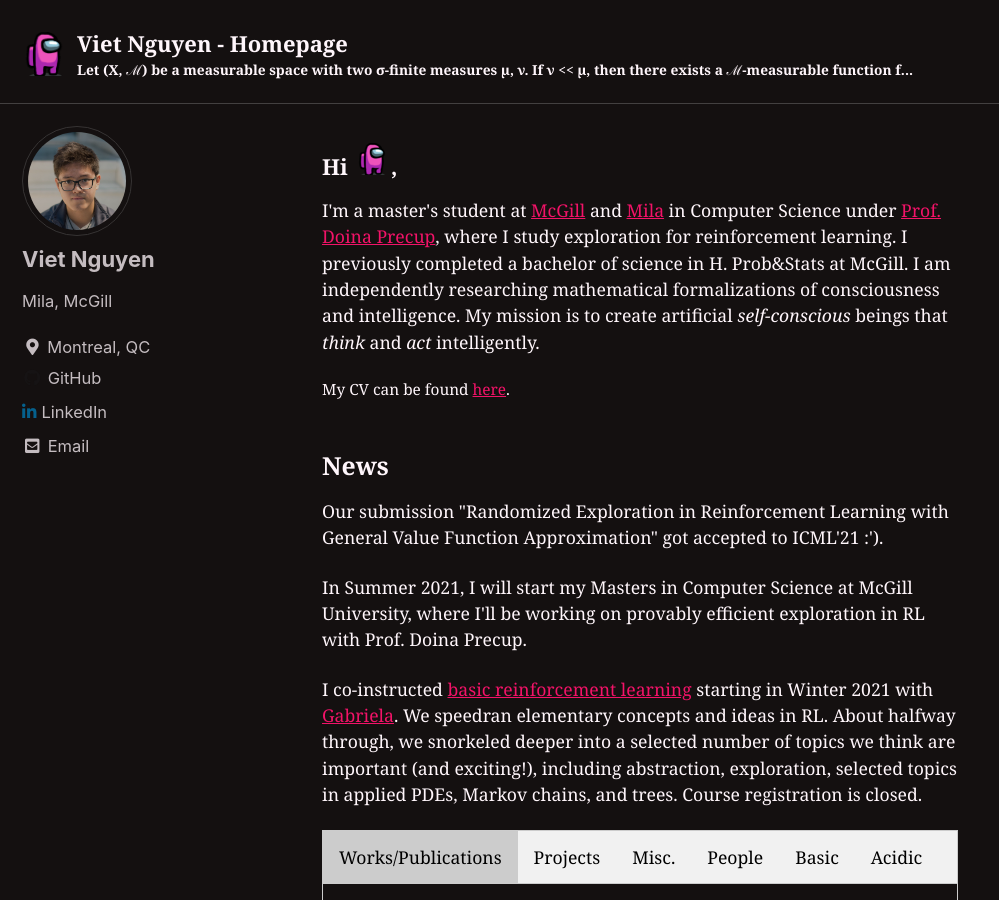
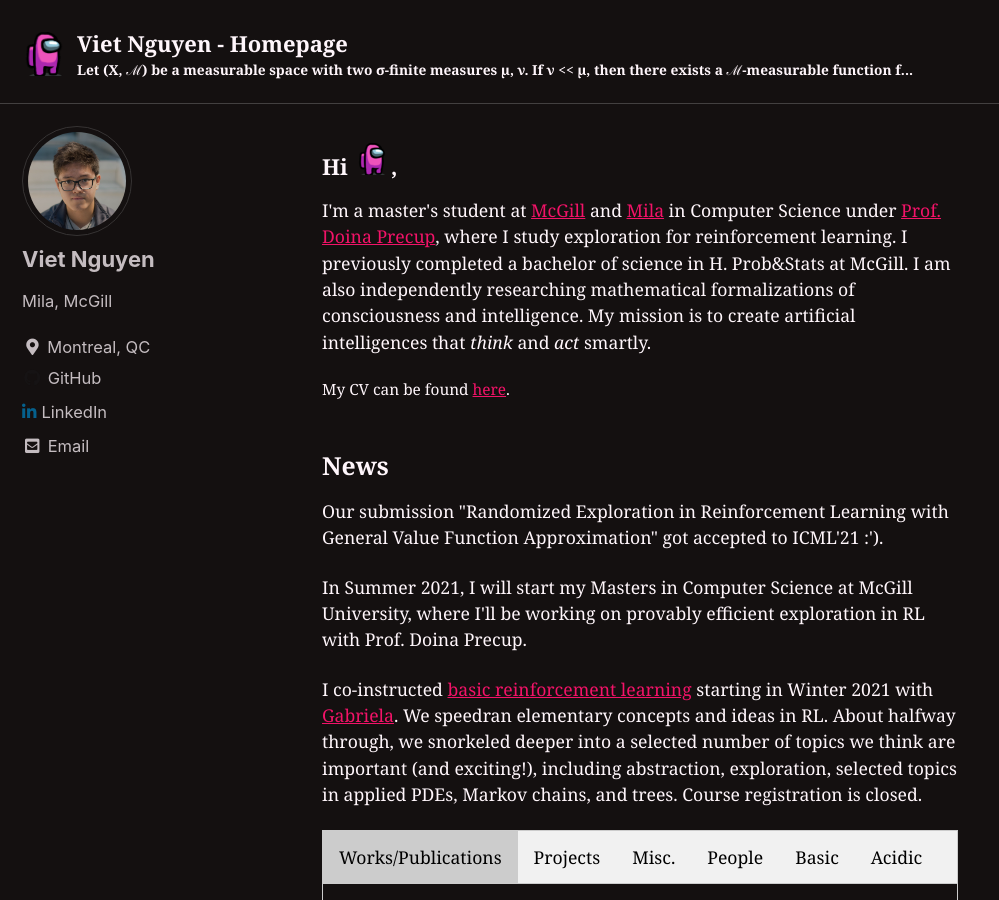
Before and after one commit to opent03/opent03.github.io, a Jekyll site: the page built from index.html, in a window 1280 px wide and 900 px high. Shown: the whole window, without its empty margins (0-999 px from the left). Built offline with Jekyll 4.4.1, drawn with Linux system fonts in a browser that asks for light colours; cached includes are drawn as plain includes; the list of posts is cut into pages by our own code.

Commit message:
Update index.html

```diff
--- a/index.html
+++ b/index.html
@@ -15,9 +15,9 @@
         <a href="https://mila.quebec/en/">Mila</a> in Computer Science under
         <a href="https://www.cs.mcgill.ca/~dprecup/">Prof. Doina Precup</a>, where I study exploration for
         reinforcement learning. I previously completed a bachelor of science in H. Prob&Stats at McGill.
-        I am independently researching mathematical formalizations
-        of consciousness and intelligence. My <!--<a href="/purpose/" target="_blank">mission</a>-->mission is to create artificial <em>self-conscious</em> beings that <em>think</em> and
-        <em>act</em> intelligently.
+        I am also independently researching mathematical formalizations
+        of consciousness and intelligence. My <!--<a href="/purpose/" target="_blank">mission</a>-->mission is to create artificial intelligences that <em>think</em> and
+        <em>act</em> smartly.
         </p>
     <!--
     <p style="font-size:80%;">
```
